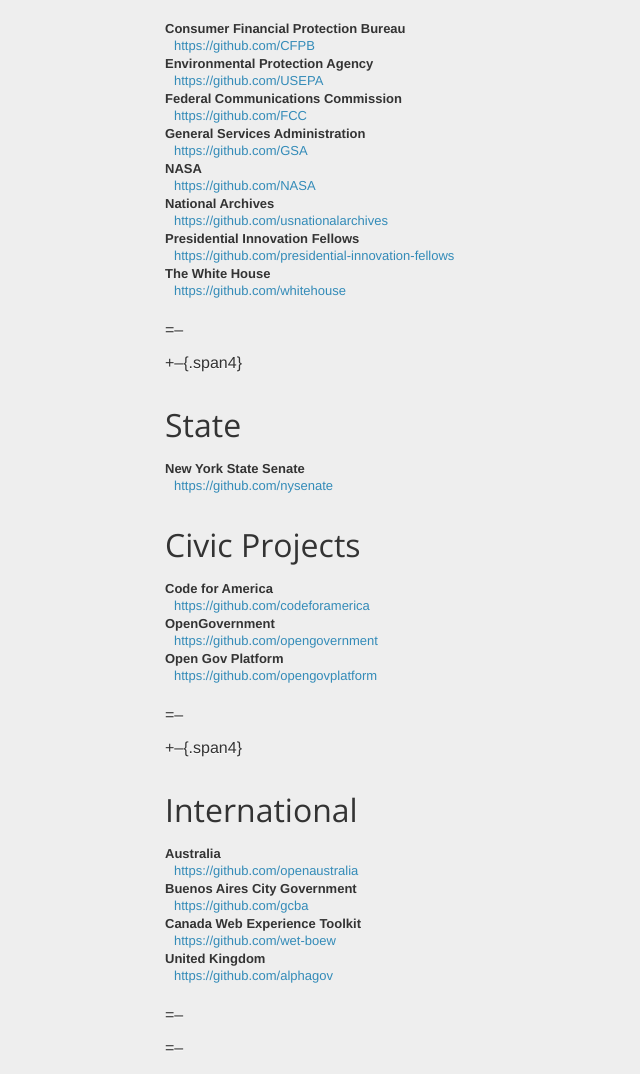
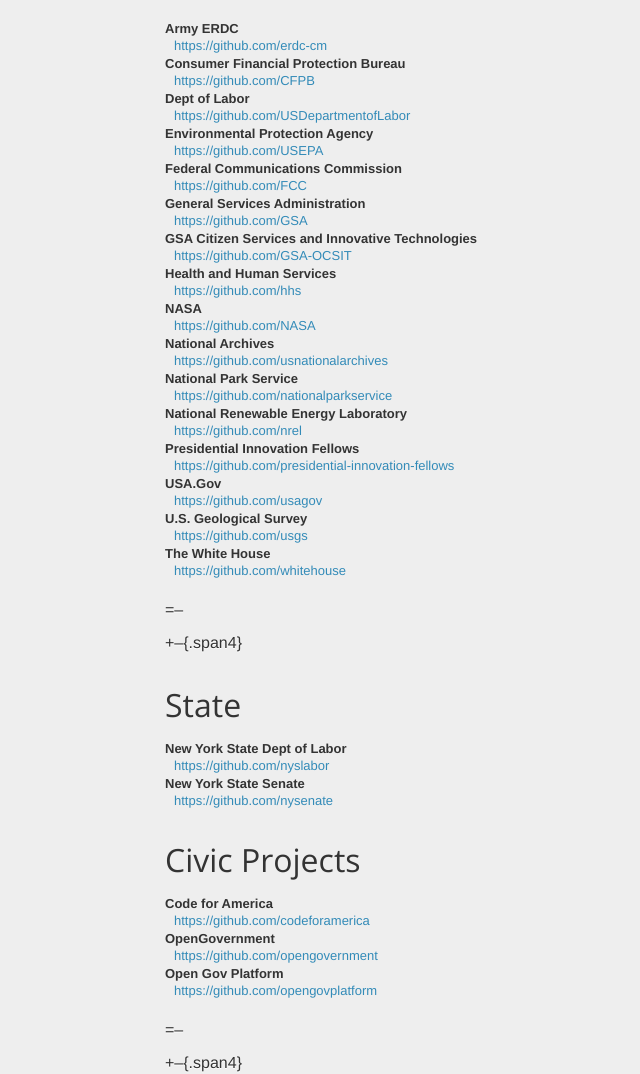
Before and after one commit to lukecharde/govgit, a Jekyll site: the page built from on-github.markdown, in a window 1280 px wide and 1400 px high. Shown: the part 326-1400 px from the top of the window, without its empty margins (5-645 px from the left). Built offline with Jekyll 4.4.1, drawn with Linux system fonts in a browser that asks for light colours; nearby versions of some CDN libraries; some web fonts are replaced; Markdown is read by kramdown in place of the engine named in the settings.

Commit message:
added gov

```diff
--- a/on-github.markdown
+++ b/on-github.markdown
@@ -16,8 +16,14 @@
 
 ### Federal
 
+Army ERDC
+: [https://github.com/erdc-cm](https://github.com/erdc-cm)
+
 Consumer Financial Protection Bureau
 : [https://github.com/CFPB](https://github.com/CFPB)
+
+Dept of Labor
+: [https://github.com/USDepartmentofLabor](https://github.com/USDepartmentofLabor)
 
 Environmental Protection Agency
 : [https://github.com/USEPA](https://github.com/USEPA)
@@ -28,14 +34,32 @@
 General Services Administration
 : [https://github.com/GSA](https://github.com/GSA)
 
+GSA Citizen Services and Innovative Technologies
+: [https://github.com/GSA-OCSIT](https://github.com/GSA-OCSIT)
+
+Health and Human Services
+: [https://github.com/hhs](https://github.com/hhs)
+
 NASA
 : [https://github.com/NASA](https://github.com/NASA)
 
 National Archives
 : [https://github.com/usnationalarchives](https://github.com/usnationalarchives)
 
+National Park Service
+: [https://github.com/nationalparkservice](https://github.com/nationalparkservice)
+
+National Renewable Energy Laboratory
+: [https://github.com/nrel](https://github.com/nrel)
+
 Presidential Innovation Fellows
 : [https://github.com/presidential-innovation-fellows](https://github.com/presidential-innovation-fellows)
+
+USA.Gov
+: [https://github.com/usagov](https://github.com/usagov)
+
+U.S. Geological Survey
+: [https://github.com/usgs](https://github.com/usgs)
 
 The White House
 : [https://github.com/whitehouse](https://github.com/whitehouse)
@@ -46,6 +70,9 @@
  +--{.span4}
 
 ### State
+
+New York State Dept of Labor
+: [https://github.com/nyslabor](https://github.com/nyslabor)
 
 New York State Senate
 : [https://github.com/nysenate](https://github.com/nysenate)
```
